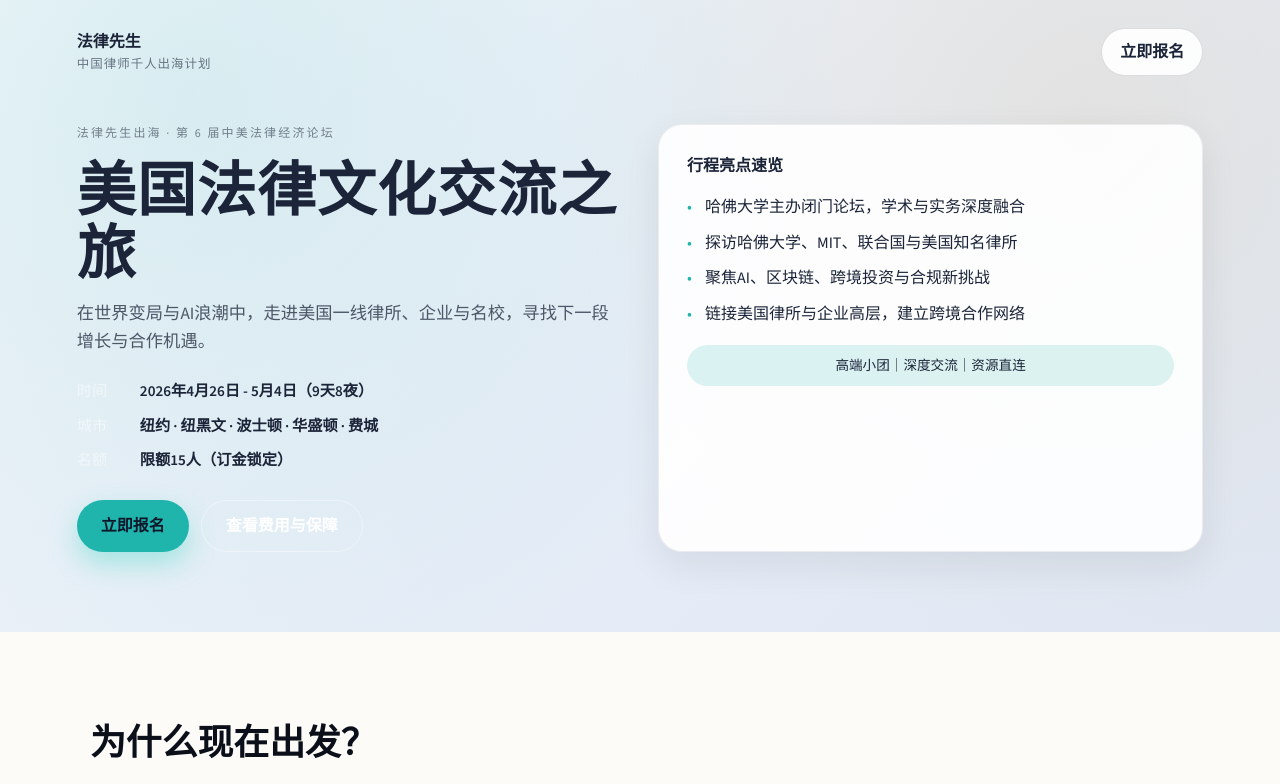
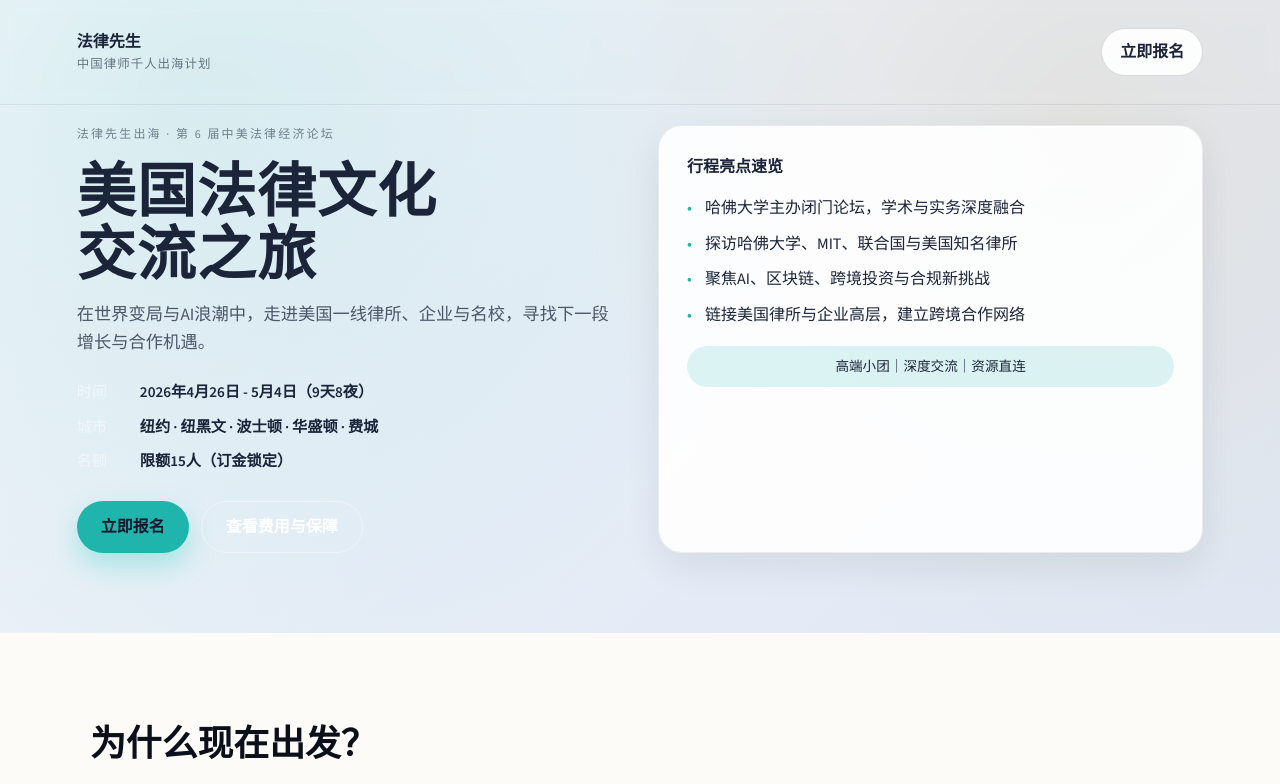
Before and after one commit to cricket119/law-forum-us-2026-landing, a plain HTML site: page index.html in a window 1280 px wide. Shown: the top 784 px of the page. Drawn offline with nearby package versions, Linux system fonts and the light colour scheme.

Commit message:
Add magazine headline split and refined nav

```diff
--- a/index.html
+++ b/index.html
@@ -23,7 +23,7 @@
     <div class="hero__content">
       <div class="hero__text">
         <p class="eyebrow">法律先生出海 · 第 6 届中美法律经济论坛</p>
-        <h1>美国法律文化交流之旅</h1>
+        <h1><span>美国法律文化</span><span>交流之旅</span></h1>
         <p class="subtitle">在世界变局与AI浪潮中，走进美国一线律所、企业与名校，寻找下一段增长与合作机遇。</p>
         <div class="hero__meta">
           <div>
--- a/styles.css
+++ b/styles.css
@@ -79,6 +79,8 @@ a {
   align-items: center;
   justify-content: space-between;
   padding: 28px 6%;
+  border-bottom: 1px solid rgba(27, 36, 56, 0.08);
+  backdrop-filter: blur(6px);
 }
 
 .brand {
@@ -122,6 +124,10 @@ a {
   letter-spacing: 0.02em;
   line-height: 1.08;
   margin-bottom: 18px;
+}
+
+.hero__text h1 span {
+  display: block;
 }
 
 .eyebrow {
```
